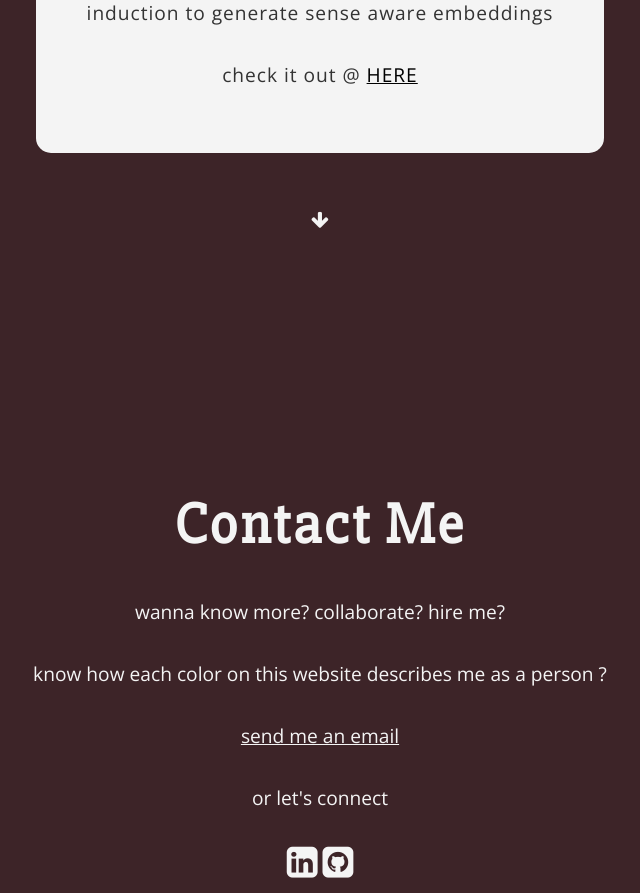
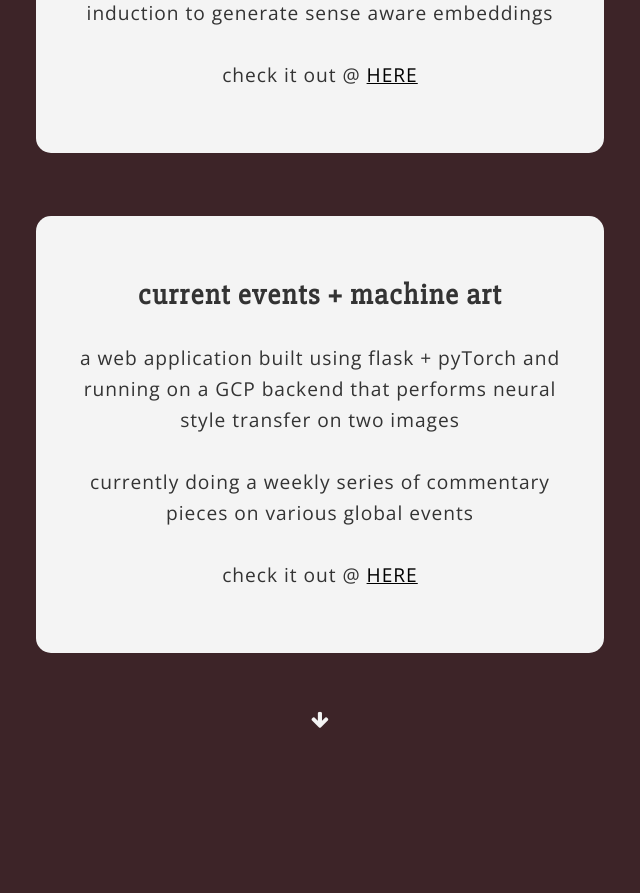
Before and after one commit to a6enez3r/portfolio, a Flask app: page / in a window 1280 px wide. Shown: the part 2752-3645 px from the top of the page, without its empty margins (320-960 px from the left). Run offline with Flask 2, Linux system fonts and the light colour scheme; some libraries are stand-ins or nearby versions.

Commit message:
added art to portfolio

```diff
--- a/portfolio/templates/home.html
+++ b/portfolio/templates/home.html
@@ -236,6 +236,15 @@ div.topLeftBorders a:hover:after
                 <p>check it out @ <a href="https://github.com/abmamo/thesis"> HERE </a></p>
 
             </div>
+            <div class="box">
+		<h2> current events + machine art </h2>
+
+		<p> a web application built using flask + pyTorch and running on a GCP backend that performs neural style transfer on two images </p>
+		<p> currently doing a weekly series of commentary pieces on various global events </p>
+		<p> check it out @ <a href="https://www.art.abmamo.com">HERE</a></p>
+
+            </div>
+
         </div>
 
         <p> <a href="#contact"><i class="fa fa-arrow-down" aria-hidden="true" style="color: #f4f4f4"></i></a></p>
```
